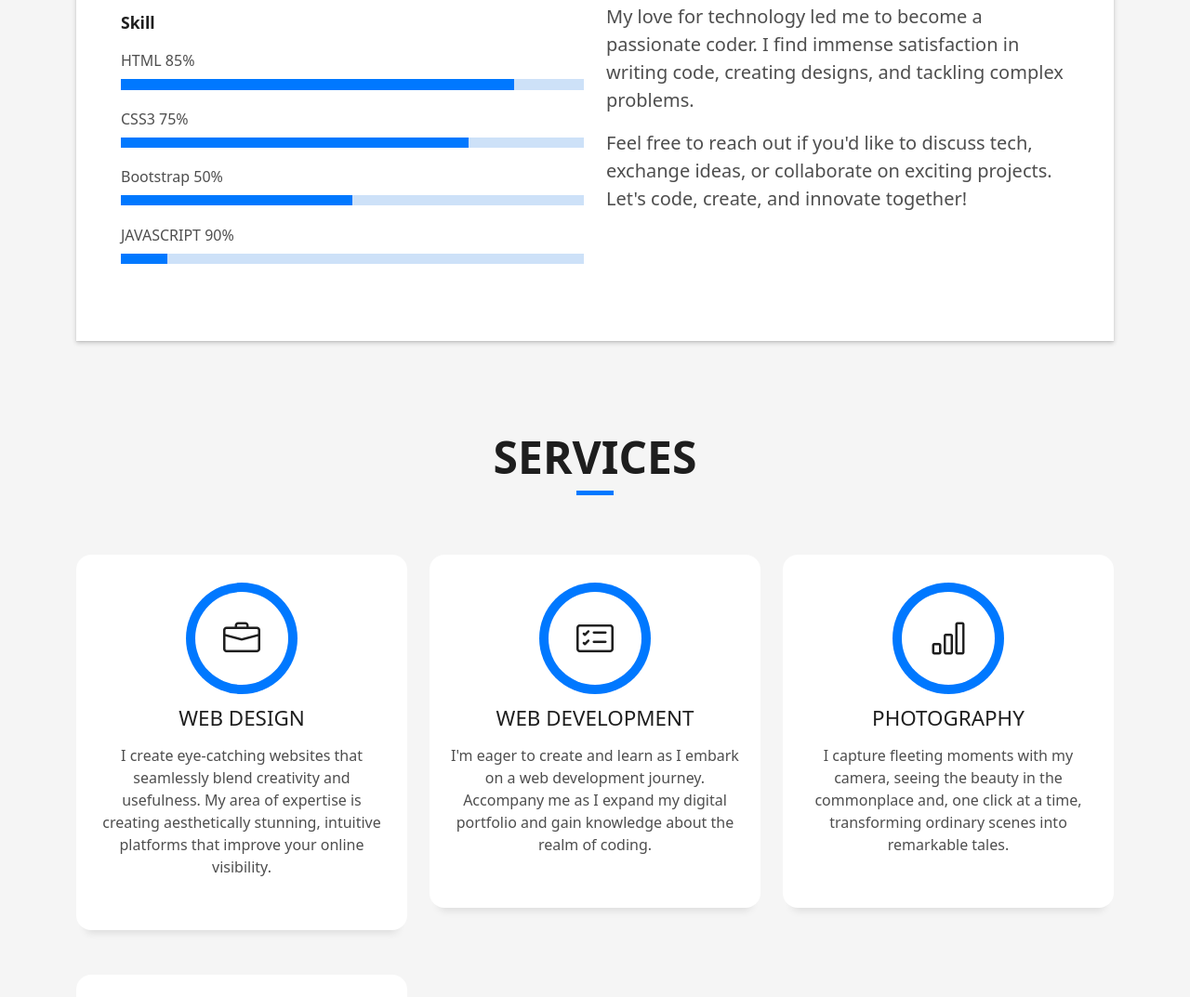
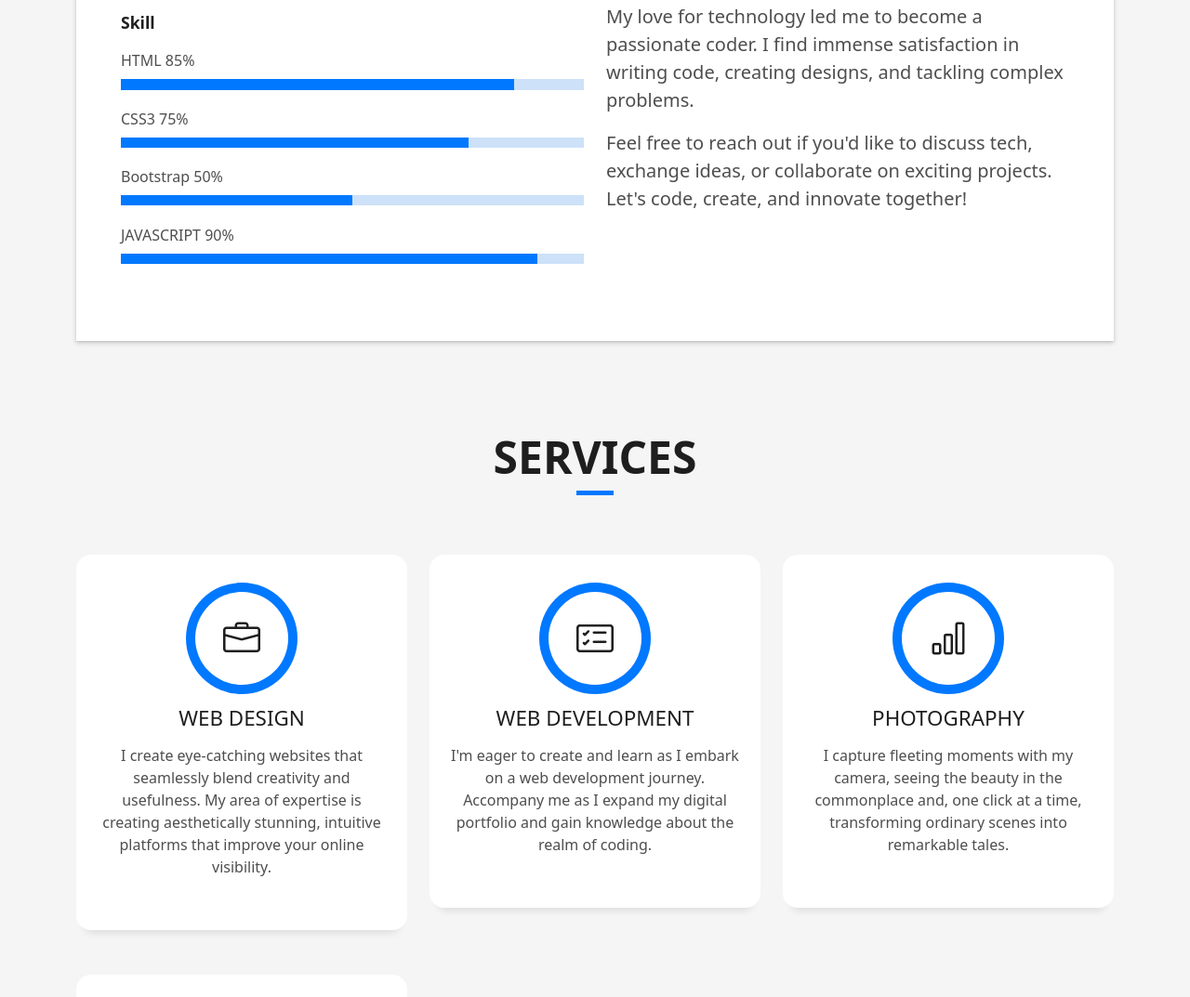
Before and after one commit to abhinand-k-2000/myPortfolio, a plain HTML site: page index.html in a window 1280 px wide. Shown: the part 1207-2280 px from the top of the page at 93% size. Drawn offline with nearby package versions, Linux system fonts and the light colour scheme.

Commit message:
Update index.html

```diff
--- a/index.html
+++ b/index.html
@@ -114,7 +114,7 @@
                     </div>
                     <span>JAVASCRIPT</span> <span class="pull-right">90%</span>
                     <div class="progress">
-                      <div class="progress-bar" role="progressbar" style="width: 10%" aria-valuenow="10" aria-valuemin="0" aria-valuemax="100"></div>
+                      <div class="progress-bar" role="progressbar" style="width: 90%" aria-valuenow="90" aria-valuemin="0" aria-valuemax="100"></div>
                     </div>
                   </div>
                 </div>
```
